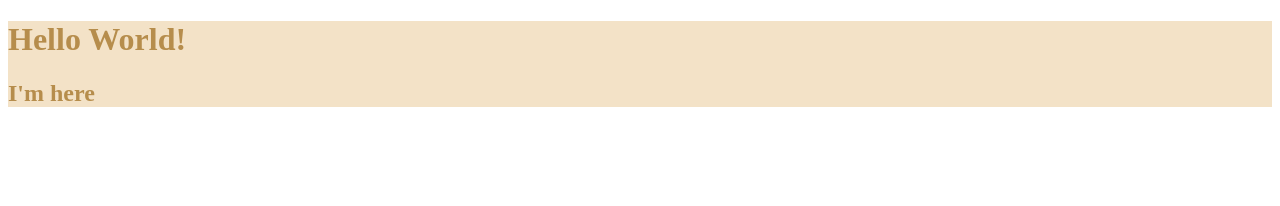
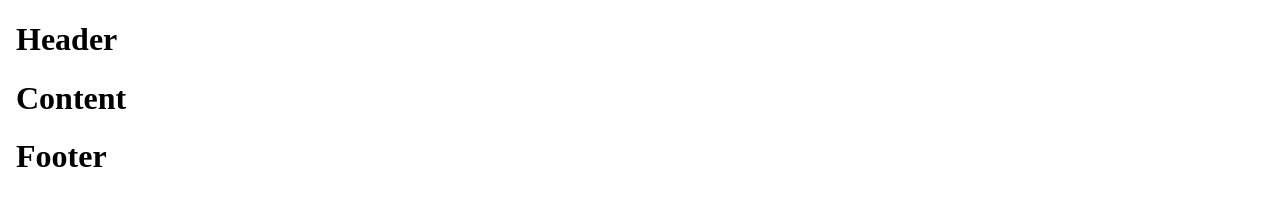
Before and after one commit to dan7554/base-project, a React app: page / in a window 1280 px wide. Built offline with nearby package versions, Linux system fonts and the light colour scheme.

Commit message:
Added greyscale theme

```diff
--- a/src/components/ReactRoot.js
+++ b/src/components/ReactRoot.js
@@ -4,11 +4,21 @@ import '../styles/ReactRoot.scss';
 class ReactRoot extends Component  {
     render(){
         return (
-            <header>
-                <h1>Hello World!</h1>
-                <h2>I'm here</h2>
-            </header>
+            <body>
+                {this.renderHeader()}
+                {this.renderContent()}
+                {this.renderFooter()}
+            </body>
         )
+    }
+    renderHeader() {
+        return <h1>Header</h1>;
+    }
+    renderContent() {
+        return <h1>Content</h1>;
+    }
+    renderFooter() {
+        return <h1>Footer</h1>;
     }
 }
 
--- a/src/styles/ReactRoot.scss
+++ b/src/styles/ReactRoot.scss
@@ -1,10 +1,6 @@
 @import 'theme';
 $theme-font: verdana, sans-serif;
 
-header {
-  font: $theme-font;
-  background-color: $themeColor-Light;
-  h1, h2 {
-      color: $themeColor-Dark
-  }
+body {
+  color: $grey-0;
 }
--- a/src/styles/theme.scss
+++ b/src/styles/theme.scss
@@ -1,2 +1,10 @@
-$themeColor-Light:#f3e2c7;
-$themeColor-Dark:#b68d4c;
+$grey-f:#FFFFFF;
+$grey-8:#8F8F8F;
+$grey-7:#7F7F7F;
+$grey-6:#6F6F6F;
+$grey-5:#5F5F5F;
+$grey-4:#4F4F4F;
+$grey-3:#3F3F3F;
+$grey-2:#2F2F2F;
+$grey-1:#1F1F1F;
+$grey-0:#000000;
```
